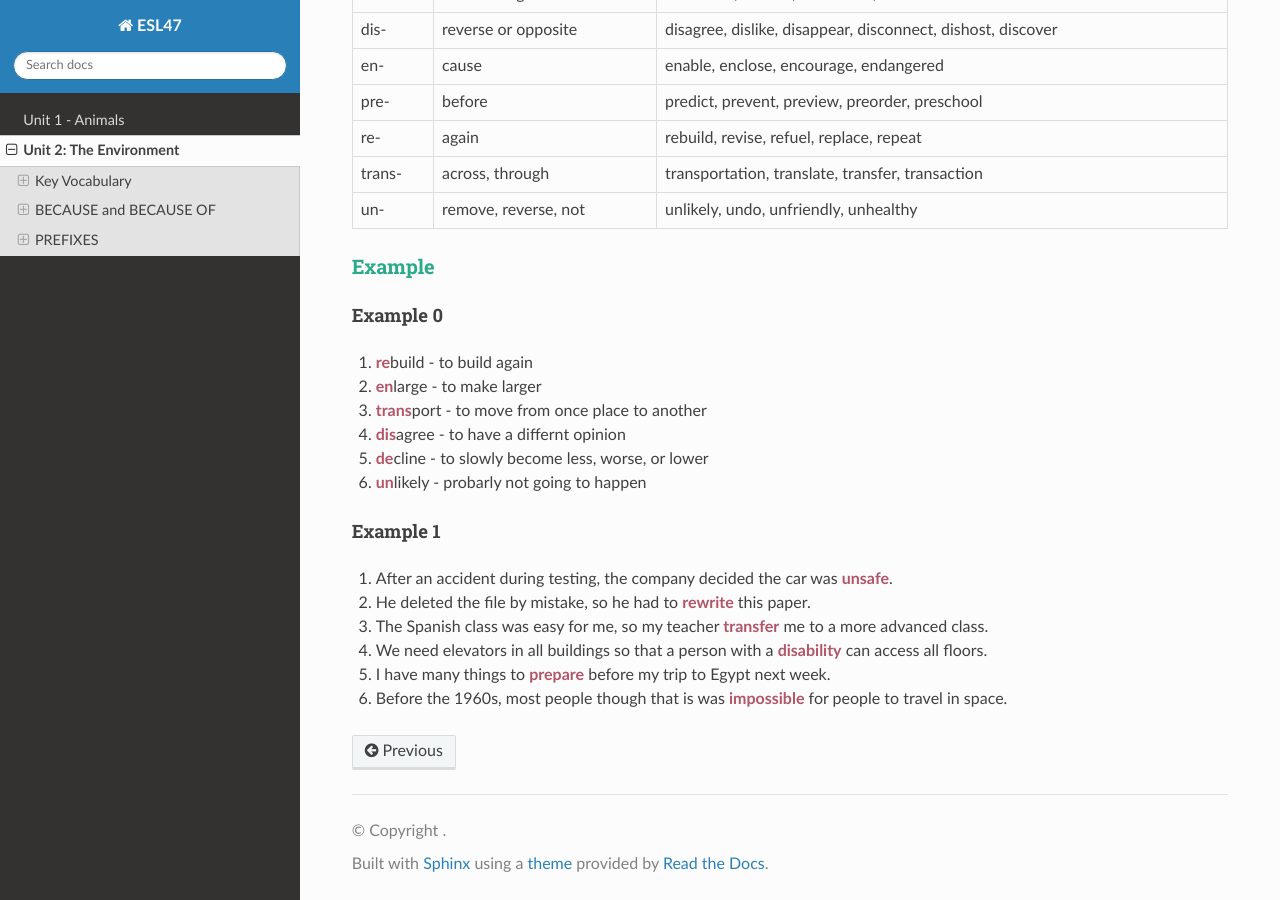
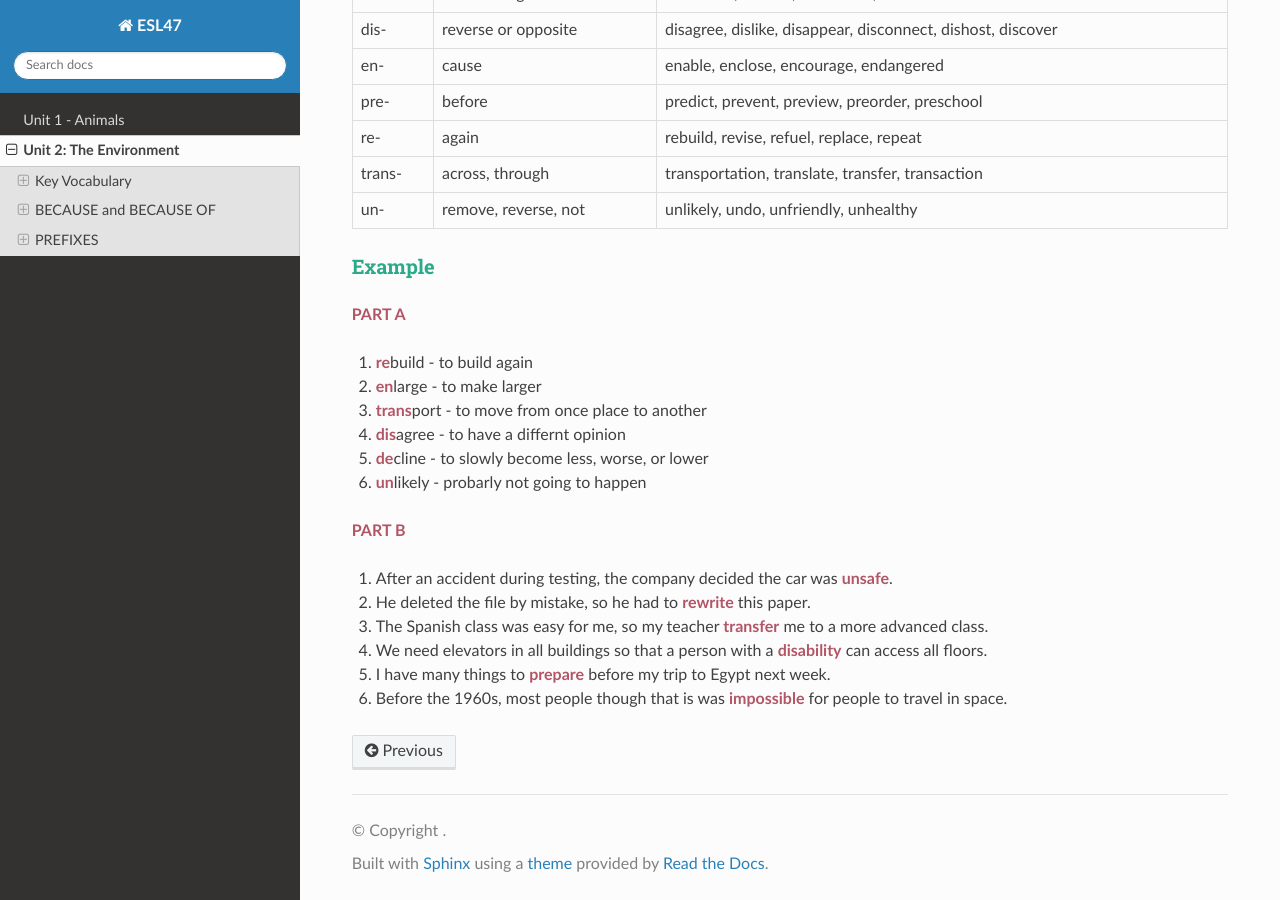
Before and after one commit to vpa24/ESL-47---Intermediate-Low-Integrated-Reading-Writing, a Sphinx documentation site: the page built from docs/source/unit2.md, in a window 1280 px wide and 900 px high, scrolled down 3378 px. Built offline with Sphinx 7.4.7 and the Read the Docs theme 2.0.0, drawn with Linux system fonts in a browser that asks for light colours.

Commit message:
edit PREFIXES example section

```diff
--- a/docs/source/unit2.md
+++ b/docs/source/unit2.md
@@ -179,7 +179,7 @@ Use **because** in a clause with _subject and verb_. Use **because of** _before
 
 ### Example
 
-#### Example 0
+**PART A**
 
 1. **re**build - to build again
 2. **en**large - to make larger
@@ -188,7 +188,7 @@ Use **because** in a clause with _subject and verb_. Use **because of** _before
 5. **de**cline - to slowly become less, worse, or lower
 6. **un**likely - probarly not going to happen
 
-#### Example 1
+**PART B**
 
 1. After an accident during testing, the company decided the car was **unsafe**.
 2. He deleted the file by mistake, so he had to **rewrite** this paper.
```
